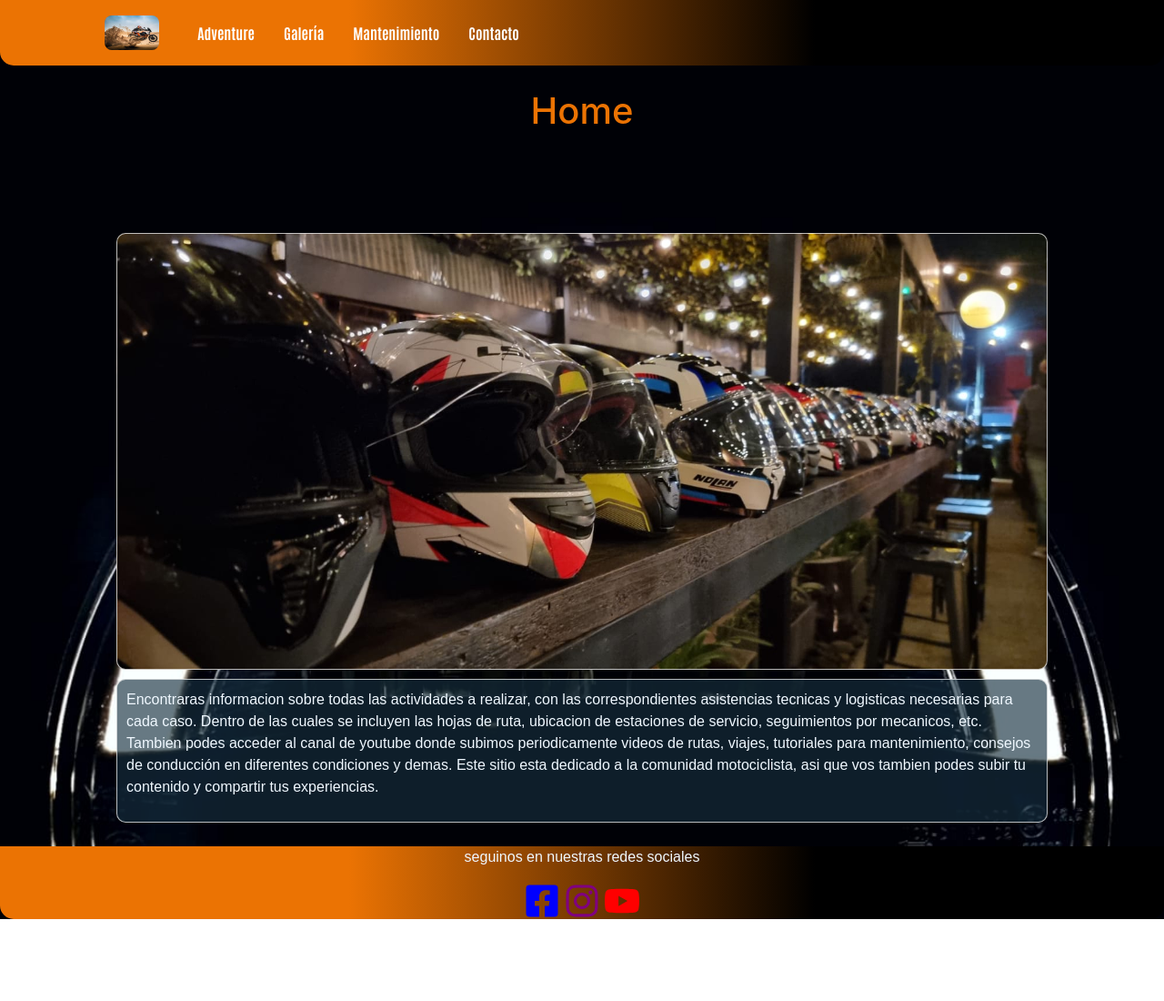
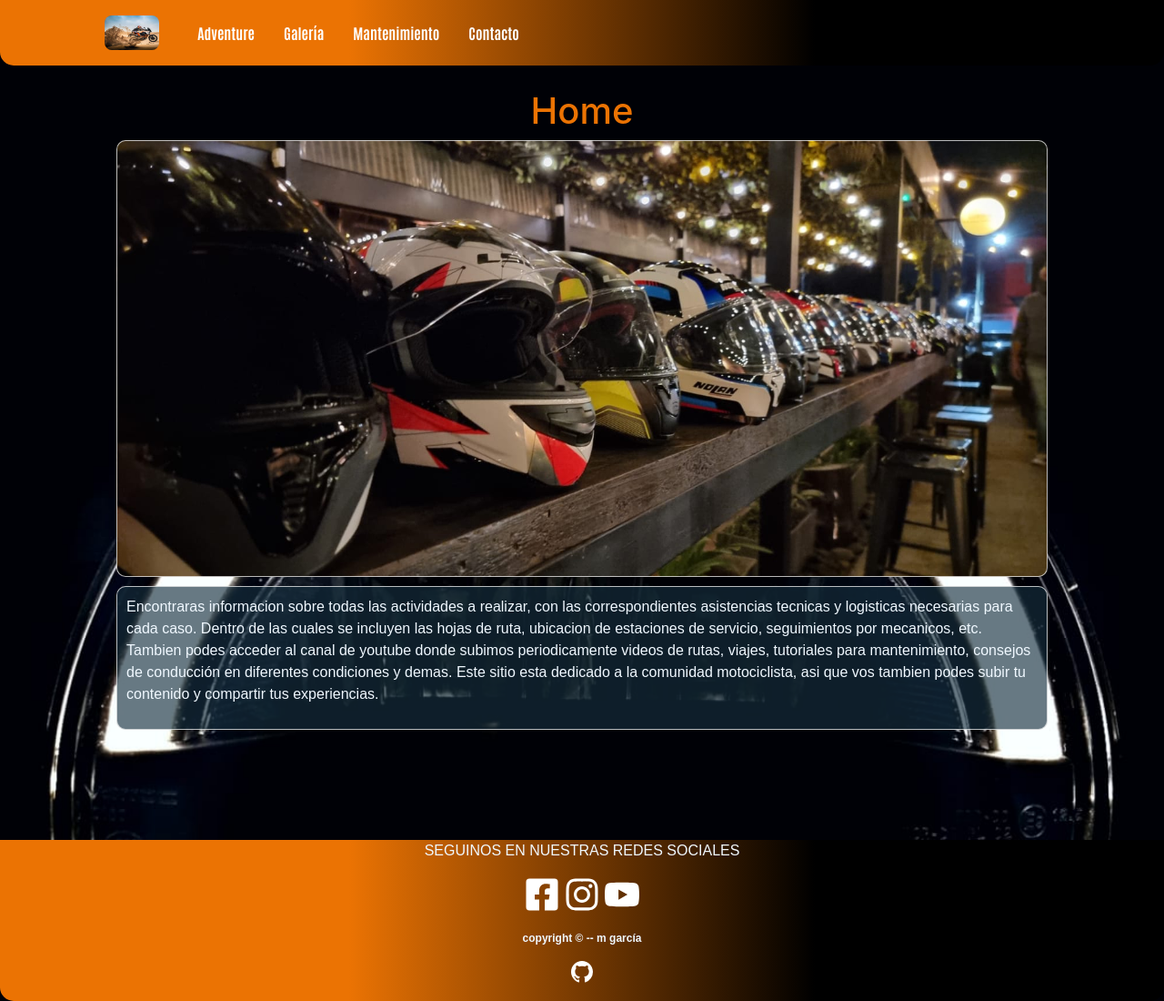
Before and after one commit to mgarcia452/bikesandtheroad-garcia, a plain HTML site: page index.html in a window 1280 px wide. Shown: the whole page at 91% size. Before the commit the page ends 1010 px from the top, so only its background shows below. Drawn offline with nearby package versions, Linux system fonts and the light colour scheme; files that its build step writes are made by us from their sources.

Commit message:
agregado de SEO y modif de footer

```diff
--- a/index.html
+++ b/index.html
@@ -72,10 +72,9 @@
         </div>
     </main>
     <footer>
-        <p>seguinos en nuestras redes sociales</p>
-        <div>
+            <p>seguinos en nuestras redes sociales</p>
             <a href="https://www.facebook.com/HTrallyraid " target="_blank ">
-                <svg xmlns="http://www.w3.org/2000/svg" viewBox="0 0 448 512" width="40 " height="40 " fill="blue">
+                <svg xmlns="http://www.w3.org/2000/svg" viewBox="0 0 448 512" width="40 " height="40 " fill="white">
                     <path
                         d="M400 32H48A48 48 0 0 0 0 80v352a48 48 0 0 0 48 48h137.25V327.69h-63V256h63v-54.64c0-62.15 37-96.48 93.67-96.48 27.14 0 55.52 4.84 55.52 4.84v61h-31.27c-30.81 0-40.42 19.12-40.42 38.73V256h68.78l-11 71.69h-57.78V480H400a48 48 0 0 0 48-48V80a48 48 0 0 0-48-48z" />
                 </svg>
@@ -83,16 +82,26 @@
             </a>
 
             <a href="https://www.instagram.com/adventurerallyraid/" target="_blank ">
-                <svg xmlns="http://www.w3.org/2000/svg" viewBox="0 0 448 512" width="40 " height="40 " fill="purple">
+                <svg xmlns="http://www.w3.org/2000/svg" viewBox="0 0 448 512" width="40 " height="40 " fill="white">
                     <path
                         d="M224.1 141c-63.6 0-114.9 51.3-114.9 114.9s51.3 114.9 114.9 114.9S339 319.5 339 255.9 287.7 141 224.1 141zm0 189.6c-41.1 0-74.7-33.5-74.7-74.7s33.5-74.7 74.7-74.7 74.7 33.5 74.7 74.7-33.6 74.7-74.7 74.7zm146.4-194.3c0 14.9-12 26.8-26.8 26.8-14.9 0-26.8-12-26.8-26.8s12-26.8 26.8-26.8 26.8 12 26.8 26.8zm76.1 27.2c-1.7-35.9-9.9-67.7-36.2-93.9-26.2-26.2-58-34.4-93.9-36.2-37-2.1-147.9-2.1-184.9 0-35.8 1.7-67.6 9.9-93.9 36.1s-34.4 58-36.2 93.9c-2.1 37-2.1 147.9 0 184.9 1.7 35.9 9.9 67.7 36.2 93.9s58 34.4 93.9 36.2c37 2.1 147.9 2.1 184.9 0 35.9-1.7 67.7-9.9 93.9-36.2 26.2-26.2 34.4-58 36.2-93.9 2.1-37 2.1-147.8 0-184.8zM398.8 388c-7.8 19.6-22.9 34.7-42.6 42.6-29.5 11.7-99.5 9-132.1 9s-102.7 2.6-132.1-9c-19.6-7.8-34.7-22.9-42.6-42.6-11.7-29.5-9-99.5-9-132.1s-2.6-102.7 9-132.1c7.8-19.6 22.9-34.7 42.6-42.6 29.5-11.7 99.5-9 132.1-9s102.7-2.6 132.1 9c19.6 7.8 34.7 22.9 42.6 42.6 11.7 29.5 9 99.5 9 132.1s2.7 102.7-9 132.1z" />
                 </svg></a>
 
             <a href="https://www.youtube.com/watch?v=u0MmtnSs0BM&t=762s" target="_blank ">
-                <svg xmlns="http://www.w3.org/2000/svg" viewBox="0 0 576 512" width="40 " height="40 " fill="red">
+                <svg xmlns="http://www.w3.org/2000/svg" viewBox="0 0 576 512" width="40 " height="40 " fill="white">
                     <path
                         d="M549.655 124.083c-6.281-23.65-24.787-42.276-48.284-48.597C458.781 64 288 64 288 64S117.22 64 74.629 75.486c-23.497 6.322-42.003 24.947-48.284 48.597-11.412 42.867-11.412 132.305-11.412 132.305s0 89.438 11.412 132.305c6.281 23.65 24.787 41.5 48.284 47.821C117.22 448 288 448 288 448s170.78 0 213.371-11.486c23.497-6.321 42.003-24.171 48.284-47.821 11.412-42.867 11.412-132.305 11.412-132.305s0-89.438-11.412-132.305zm-317.51 213.508V175.185l142.739 81.205-142.739 81.201z" />
                 </svg></a>
+
+        <div class="inner-foot">
+            <p><b>Copyright © -- M García </b></p>
+            <a href="https://github.com/mgarcia452/bikesandtheroad-garcia" target="_blank">
+                <svg xmlns="http://www.w3.org/2000/svg" width="24" height="24" fill="white" class="bi bi-github"
+                    viewBox="0 0 16 16">
+                    <path
+                        d="M8 0C3.58 0 0 3.58 0 8c0 3.54 2.29 6.53 5.47 7.59.4.07.55-.17.55-.38 0-.19-.01-.82-.01-1.49-2.01.37-2.53-.49-2.69-.94-.09-.23-.48-.94-.82-1.13-.28-.15-.68-.52-.01-.53.63-.01 1.08.58 1.23.82.72 1.21 1.87.87 2.33.66.07-.52.28-.87.51-1.07-1.78-.2-3.64-.89-3.64-3.95 0-.87.31-1.59.82-2.15-.08-.2-.36-1.02.08-2.12 0 0 .67-.21 2.2.82.64-.18 1.32-.27 2-.27.68 0 1.36.09 2 .27 1.53-1.04 2.2-.82 2.2-.82.44 1.1.16 1.92.08 2.12.51.56.82 1.27.82 2.15 0 3.07-1.87 3.75-3.65 3.95.29.25.54.73.54 1.48 0 1.07-.01 1.93-.01 2.2 0 .21.15.46.55.38A8.012 8.012 0 0 0 16 8c0-4.42-3.58-8-8-8z" />
+                </svg>
+            </a>
         </div>
     </footer>
     <script src="https://cdn.jsdelivr.net/npm/@popperjs/core@2.10.2/dist/umd/popper.min.js"
--- a/sass/_contacto.scss
+++ b/sass/_contacto.scss
@@ -39,6 +39,7 @@
         border: 2px solid map-get($colors, blackFont);
         background-color: map-get($colors, orangeBg);
         max-width: 80%;
+        min-width: 320px;
 
         #title-gral {
             color: map-get($colors, whiteFont);
--- a/sass/_mantenimiento.scss
+++ b/sass/_mantenimiento.scss
@@ -5,7 +5,6 @@
     justify-content: center;
     grid-template-columns: repeat(1, 1fr);
     gap: 3px;
-    padding: 20px 0 20px 0;
 
     .mant-descrip {
         width: 300px;
--- a/sass/_vars.scss
+++ b/sass/_vars.scss
@@ -7,6 +7,7 @@ $colors: (blueBg: rgba(23, 47, 63, 0.642),
     blackFont: rgb(0, 0, 0));
 
 $gradiente: (cool: linear-gradient(90deg, rgb(235, 115, 3) 30%, rgb(0, 0, 0) 70%));
+// $sombrita: (cool:vertical-gradient(180deg, rgb(255, 255, 255) 30%, rgb(0, 0, 0) 70%));
 $marginstd: 2% 15% 2% 15%;
 $borderRadius: 10px;
 
--- a/sass/main.scss
+++ b/sass/main.scss
@@ -22,6 +22,7 @@
     display: flex;
     align-items: stretch;
     flex-direction: row;
+    min-width: 320px;
 
     .container-fluid {
         margin-left: 7%;
@@ -65,20 +66,20 @@
 
 /* main */
 
+
 main {
-    & #title-gral {
+    margin: 2% 10% 2% 10%;
+    min-height: 100vh;
+
+    #title-gral {
         @include titles()
     }
-
-    margin: 2% 10% 2% 10%;
-    min-height: 100vh;
 
     .media-index-container {
         display: grid;
         width: 100%;
         gap: 10px;
         margin: auto;
-        padding-top: 10%;
 
         & .image-index {
             height: 480px;
@@ -93,7 +94,7 @@ main {
             align-items: center;
             border-radius: 10px;
             border: 1px solid map-get($colors, greyBg);
-            animation-duration: 5s;
+            animation-duration: 3s;
             animation-name: slideimage;
         }
 
@@ -111,7 +112,7 @@ main {
             background-color: map-get($colors, blueBg);
             border: 1px solid map-get($colors, greyBg);
             border-radius: 10px;
-            animation-duration: 5s;
+            animation-duration: 3s;
             animation-name: slidetext;
         }
 
@@ -172,4 +173,13 @@ footer {
     background: map-get($gradiente, cool);
     border-radius: 0px 0px 15px 15px;
     color: map-get($colors, whiteFont);
+    text-transform: uppercase;
+
+    a svg {
+        margin-bottom: 1.5%;
+    }
 }
+.inner-foot {
+    text-transform: lowercase;
+    font-size: 12px;
+}
```
Also changed, not shown: pages/adventure.html (+15 -6 lines), pages/contacto.html (+14 -10 lines), pages/galería.html (+12 -4 lines), pages/mantenimiento.html (+12 -4 lines), css/main.css, 1 other file.
